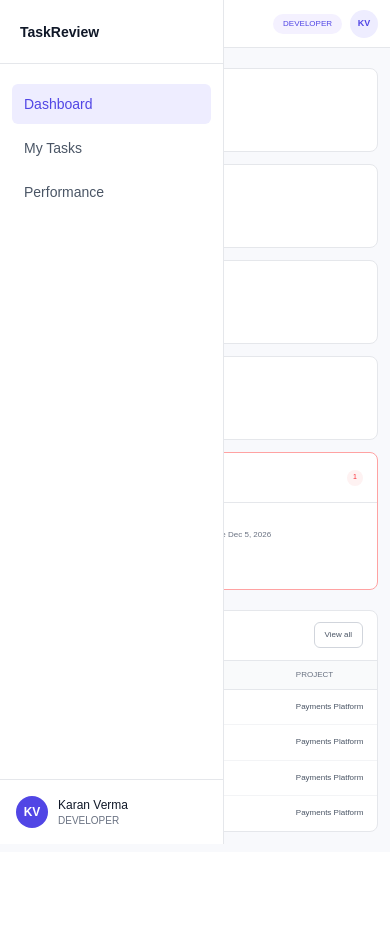
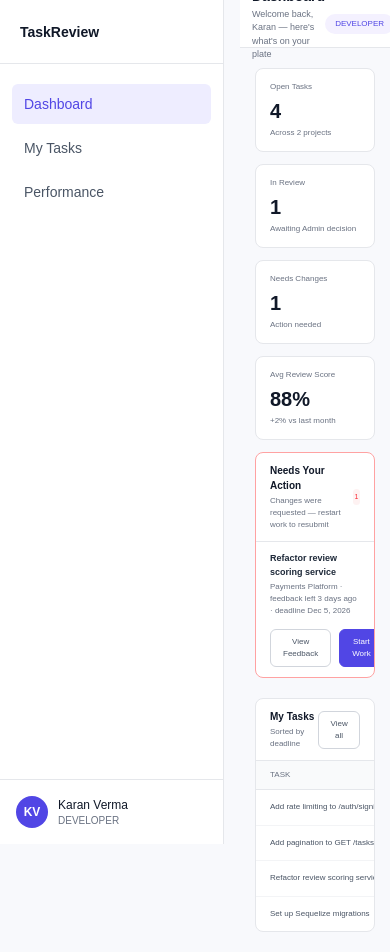
Before and after one commit to WorkR25/Internal-Engineering-Task-Management-System-Frontend, a Next.js app: page /developer/dashboard-developer/dashboard in a window 390 px wide. Before the commit the page ends 852 px from the top, so only its background shows below. Built offline with nearby package versions, Linux system fonts and the light colour scheme.

Commit message:
Bug fixed

```diff
--- a/src/app/page.tsx
+++ b/src/app/page.tsx
@@ -41,20 +41,20 @@
 //     return <CreateRole />;
 // }
 //
-import Dashboard from "@/pages/admin/dashboard-admin/dashboard";
- export default function Home() {
-   return <Dashboard />;
- }
+// import Dashboard from "@/pages/admin/dashboard-admin/dashboard";
+//  export default function Home() {
+//    return <Dashboard />;
+//  }
 // import ReassignTask from "@/components/task-detail-review/reassign-task";
 // export default function Page() {
 //   return <ReassignTask />;
 // }
 
-// import Dashboard from "@/pages/developer/dashboard-developer/dashboard";
+import Dashboard from "@/pages/developer/dashboard-developer/dashboard";
 
-// export default function Page() {
-//   return <Dashboard />;
-// }
+export default function Page() {
+  return <Dashboard />;
+}
 
 
 //  import Performance from "@/pages/developer/performance-developer/performance";
@@ -63,8 +63,8 @@ import Dashboard from "@/pages/admin/dashboard-admin/dashboard";
 //    return <Performance />;
 //  }
 
-import SubmitForReview from "@/components/developer-components/submit-for-review/submit-for-review";
+// import SubmitForReview from "@/components/developer-components/submit-for-review/submit-for-review";
 
-export default function Page() {
-  return <SubmitForReview />;
-}
+// export default function Page() {
+//   return <SubmitForReview />;
+// }
--- a/src/pages/developer/dashboard-developer/dashboard.css
+++ b/src/pages/developer/dashboard-developer/dashboard.css
@@ -1,213 +1,167 @@
 @reference "../../../app/globals.css";
-
 .developer-dashboard {
   @apply min-h-screen bg-[#f8f9fc] text-gray-900;
 }
-
 .developer-dashboard-main {
-  @apply ml-56 min-h-screen;
+  @apply ml-60 min-h-screen w-[calc(100%-240px)] box-border overflow-x-hidden;
 }
-
 .developer-dashboard-header {
   @apply flex h-12 items-center justify-between border-b border-gray-200 bg-white px-5;
 }
-
 .developer-dashboard-header h1 {
   @apply text-sm font-semibold text-gray-900;
 }
-
 .developer-dashboard-header p {
   @apply mt-0.5 text-[9px] text-gray-500;
 }
-
 .developer-dashboard-user {
   @apply flex items-center gap-2;
 }
-
 .developer-dashboard-role {
   @apply rounded-full bg-[#f4f1ff] px-2.5 py-1 text-[8px] font-medium text-[#5146e5];
 }
-
 .developer-dashboard-avatar {
   @apply flex h-7 w-7 items-center justify-center rounded-full bg-[#eeedff] text-[9px] font-semibold text-[#5146e5];
 }
-
 .developer-dashboard-content {
-  @apply px-5 py-5;
+  @apply box-border w-full max-w-full overflow-hidden px-5 py-5;
 }
-
 .developer-dashboard-stats {
-  @apply grid grid-cols-4 gap-3;
+  @apply grid w-full max-w-full grid-cols-4 gap-3;
 }
-
 .developer-dashboard-stat-card {
-  @apply rounded-lg border border-gray-200 bg-white px-3.5 py-3;
+  @apply min-w-0 rounded-lg border border-gray-200 bg-white px-3.5 py-3;
 }
-
 .developer-dashboard-stat-card p {
   @apply text-[8px] font-medium text-gray-500;
 }
-
 .developer-dashboard-stat-card h2 {
   @apply mt-1 text-xl font-semibold text-gray-900;
 }
-
 .developer-dashboard-stat-card span {
   @apply mt-0.5 block text-[8px] text-gray-500;
 }
-
 .developer-dashboard-stat-success {
   @apply text-emerald-600;
 }
-
 .developer-dashboard-stat-danger {
   @apply text-red-500;
 }
-
 .developer-dashboard-action {
-  @apply mt-3 overflow-hidden rounded-lg border border-red-300 bg-white;
+  @apply mt-3 w-full max-w-full overflow-hidden rounded-lg border border-red-300 bg-white;
 }
-
 .developer-dashboard-action-header {
   @apply flex items-center justify-between border-b border-gray-200 px-3.5 py-2.5;
 }
-
 .developer-dashboard-action-header h2 {
   @apply text-[10px] font-semibold text-gray-900;
 }
-
 .developer-dashboard-action-header p {
   @apply mt-0.5 text-[8px] text-gray-500;
 }
-
 .developer-dashboard-action-count {
   @apply flex h-4 w-4 items-center justify-center rounded-full bg-red-50 text-[7px] font-medium text-red-500;
 }
-
 .developer-dashboard-action-body {
   @apply flex items-center justify-between px-3.5 py-2.5;
 }
-
 .developer-dashboard-action-body h3 {
   @apply text-[9px] font-semibold text-gray-800;
 }
-
 .developer-dashboard-action-body p {
   @apply mt-0.5 text-[8px] text-gray-500;
 }
-
 .developer-dashboard-action-buttons {
   @apply flex items-center gap-2;
 }
-
 .developer-dashboard-action-buttons button {
   @apply rounded-md border border-gray-300 bg-white px-3 py-1.5 text-[8px] font-medium text-gray-600 transition hover:bg-gray-50;
 }
-
 .developer-dashboard-action-buttons button:last-child {
   @apply border-[#5146e5] bg-[#5146e5] text-white hover:bg-[#453bd1];
 }
-
 .developer-dashboard-card {
-  @apply mt-5 overflow-hidden rounded-lg border border-gray-200 bg-white;
+  @apply mt-5 box-border w-full max-w-full overflow-hidden rounded-lg border border-gray-200 bg-white;
 }
-
 .developer-dashboard-card-header {
   @apply flex items-center justify-between border-b border-gray-200 px-3.5 py-2.5;
 }
-
 .developer-dashboard-card-header h2 {
   @apply text-[10px] font-semibold text-gray-900;
 }
-
 .developer-dashboard-card-header p {
   @apply mt-0.5 text-[8px] text-gray-500;
 }
-
 .developer-dashboard-card-header button {
   @apply rounded-md border border-gray-300 bg-white px-2.5 py-1.5 text-[8px] font-medium text-gray-600 transition hover:bg-gray-50;
 }
-
 .developer-dashboard-table {
-  @apply w-full;
+  @apply w-full max-w-full overflow-hidden;
 }
-
 .developer-dashboard-table-header {
   @apply grid grid-cols-[2fr_1.3fr_0.9fr_0.8fr] border-b border-gray-200 bg-gray-50 px-3.5 py-2;
 }
-
 .developer-dashboard-table-header span {
-  @apply text-[8px] font-medium uppercase text-gray-500;
+  @apply min-w-0 text-[8px] font-medium uppercase text-gray-500;
 }
-
 .developer-dashboard-table-row {
   @apply grid grid-cols-[2fr_1.3fr_0.9fr_0.8fr] items-center border-b border-gray-100 px-3.5 py-2.5;
 }
-
 .developer-dashboard-table-row:last-child {
   @apply border-b-0;
 }
-
 .developer-dashboard-table-row > span {
-  @apply text-[8px] text-gray-600;
+  @apply min-w-0 overflow-hidden text-ellipsis whitespace-nowrap text-[8px] text-gray-600;
 }
-
 .developer-dashboard-task-name {
   @apply font-medium text-gray-800;
 }
-
 .developer-dashboard-status {
   @apply inline-flex rounded-full px-2 py-0.5 text-[7px] font-medium;
 }
-
 .developer-dashboard-status-todo {
   @apply bg-gray-100 text-gray-600;
 }
-
 .developer-dashboard-status-in_review {
   @apply bg-blue-50 text-blue-600;
 }
-
 .developer-dashboard-status-changes_requested {
   @apply bg-red-50 text-red-500;
 }
-
 .developer-dashboard-status-completed {
   @apply bg-emerald-50 text-emerald-600;
 }
-
-@media (max-width: 1000px) {
+@media (max-width: 900px) {
+  .developer-dashboard-main {
+    @apply ml-60 w-[calc(100%-240px)];
+  }
+  .developer-dashboard-content {
+    @apply px-4;
+  }
   .developer-dashboard-stats {
     @apply grid-cols-2;
   }
-}
-
-@media (max-width: 768px) {
-  .developer-dashboard-main {
-    @apply ml-0;
-  }
-
-  .developer-dashboard-content {
-    @apply px-3;
-  }
-
-  .developer-dashboard-stats {
-    @apply grid-cols-1;
-  }
-
-  .developer-dashboard-action-body {
-    @apply flex-col items-start gap-3;
-  }
-
   .developer-dashboard-table {
     @apply overflow-x-auto;
   }
-
   .developer-dashboard-table-header,
   .developer-dashboard-table-row {
     @apply min-w-[700px];
   }
-
+}
+@media (max-width: 600px) {
+  .developer-dashboard-main {
+    @apply ml-60 w-[calc(100%-240px)];
+  }
+  .developer-dashboard-content {
+    @apply px-[15px];
+  }
+  .developer-dashboard-stats {
+    @apply grid-cols-1;
+  }
+  .developer-dashboard-action-body {
+    @apply flex-col items-start gap-3;
+  }
   .developer-dashboard-header {
     @apply px-3;
   }
```
Also changed, not shown: src/pages/developer/performance-developer/performance.css (+30 -126 lines).
